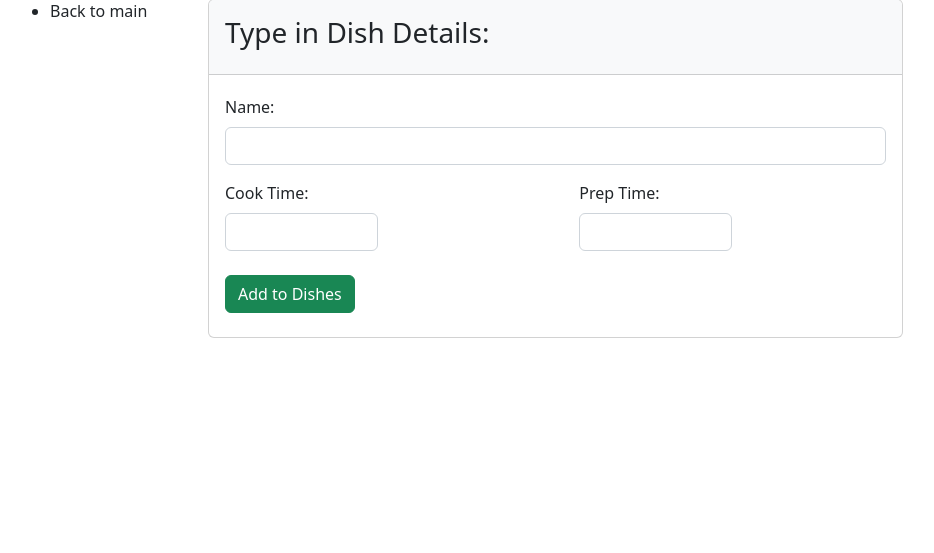
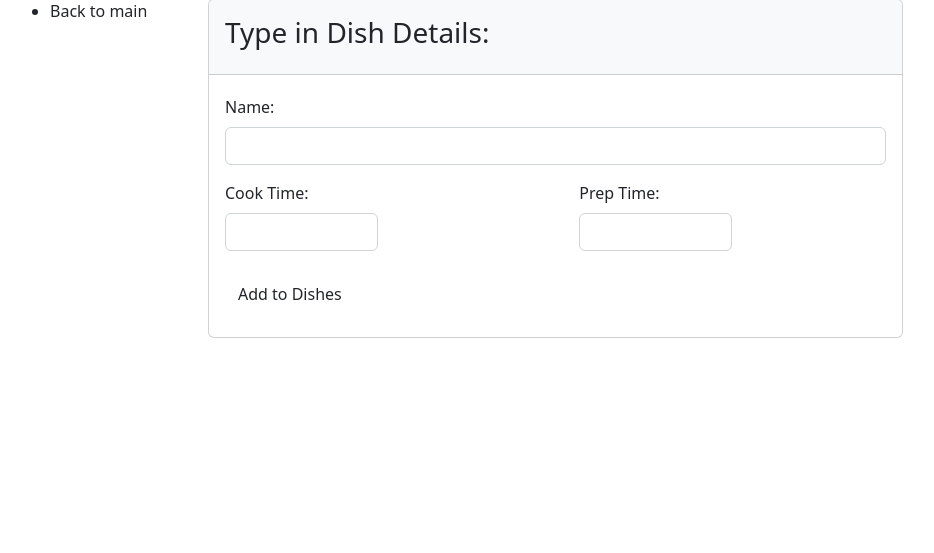
Before and after one commit to gideng/MSYS-Module-5, a Django app: template M5E-DjangoTemplates-AngMangilitNg/tapas/tapasapp/templates/tapasapp/add_menu.html in a window 1280 px wide. Shown: the part 73-626 px from the top of the page, without its empty margins (64-998 px from the left). Run offline with Django 3.2, Linux system fonts and the light colour scheme; the template is opened without the code that fills it, so the values that code supplies are empty; some libraries are stand-ins or nearby versions.

Commit message:
Basically buttons n colors bro

```diff
--- a/M5E-DjangoTemplates-AngMangilitNg/tapas/tapasapp/templates/tapasapp/add_menu.html
+++ b/M5E-DjangoTemplates-AngMangilitNg/tapas/tapasapp/templates/tapasapp/add_menu.html
@@ -36,7 +36,7 @@
         </div>
 
         <div class="text-start py-4">
-            <button class="btn btn-success">Add to Dishes</button>
+            <button class="btn btn-secondarys">Add to Dishes</button>
         </div>
 
     </div>
--- a/M5E-DjangoTemplates-AngMangilitNg/tapas/tapasapp/templates/tapasapp/list.html
+++ b/M5E-DjangoTemplates-AngMangilitNg/tapas/tapasapp/templates/tapasapp/list.html
@@ -17,6 +17,7 @@
                                 <th class="table-dark" scope="col"> Name </th>
                                 <th class="table-dark" scope="col"> Cooking Time </th>
                                 <th class="table-dark" scope="col"> Prep Time </th>
+                                <th class="table-dark" scope="col"> </th>
                             </tr>
                         </thead>
                         <tbody>
@@ -25,6 +26,7 @@
                                 <td> {{ d.name }} </td>
                                 <td> {{ d.prep_time }} </td>
                                 <td> {{ d.cook_time }} </td>
+                                <td><button class="btn btn-secondary">Details</button></td>
                             </tr>
                             {% endfor %}
                         </tbody>
```
